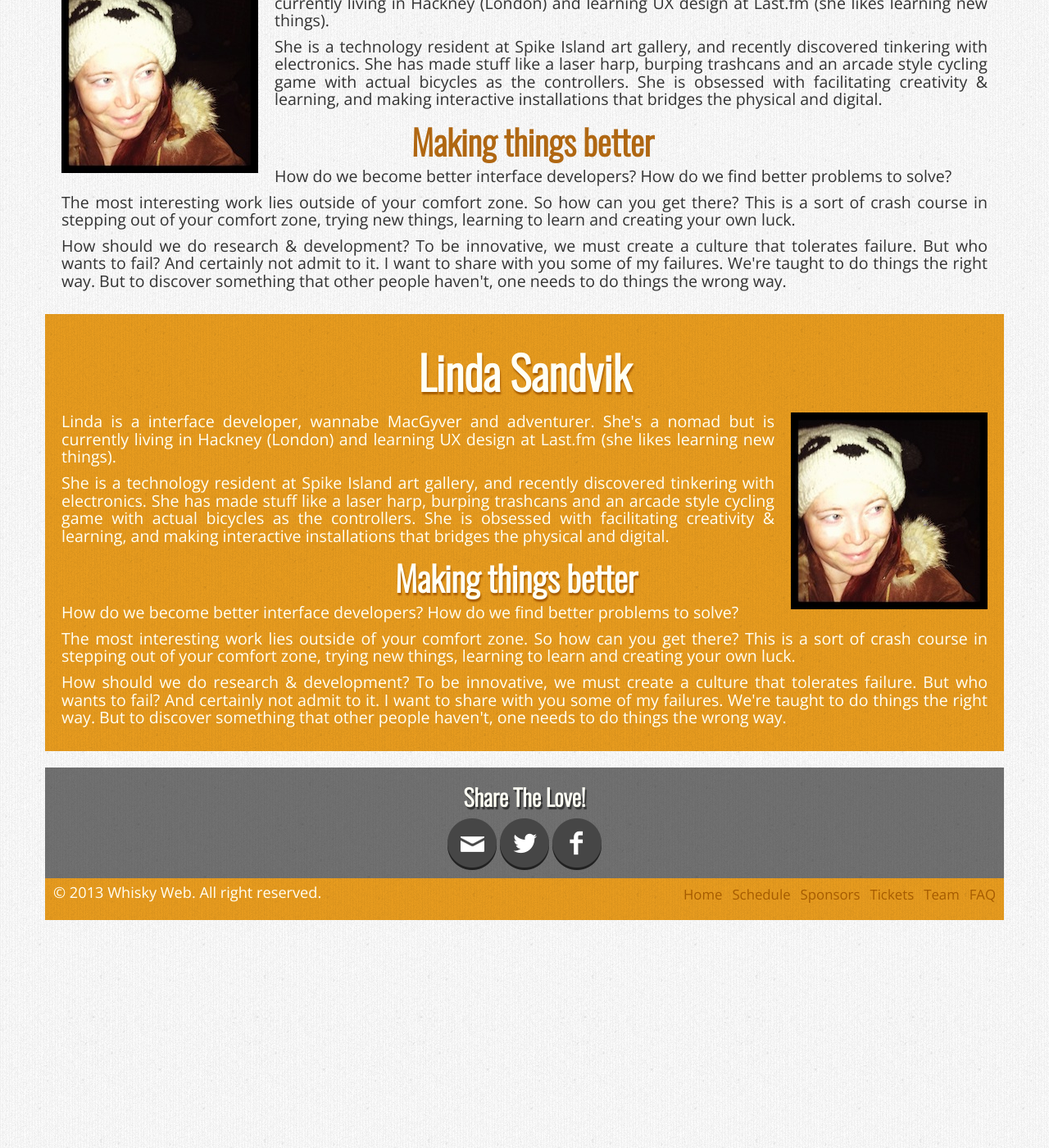
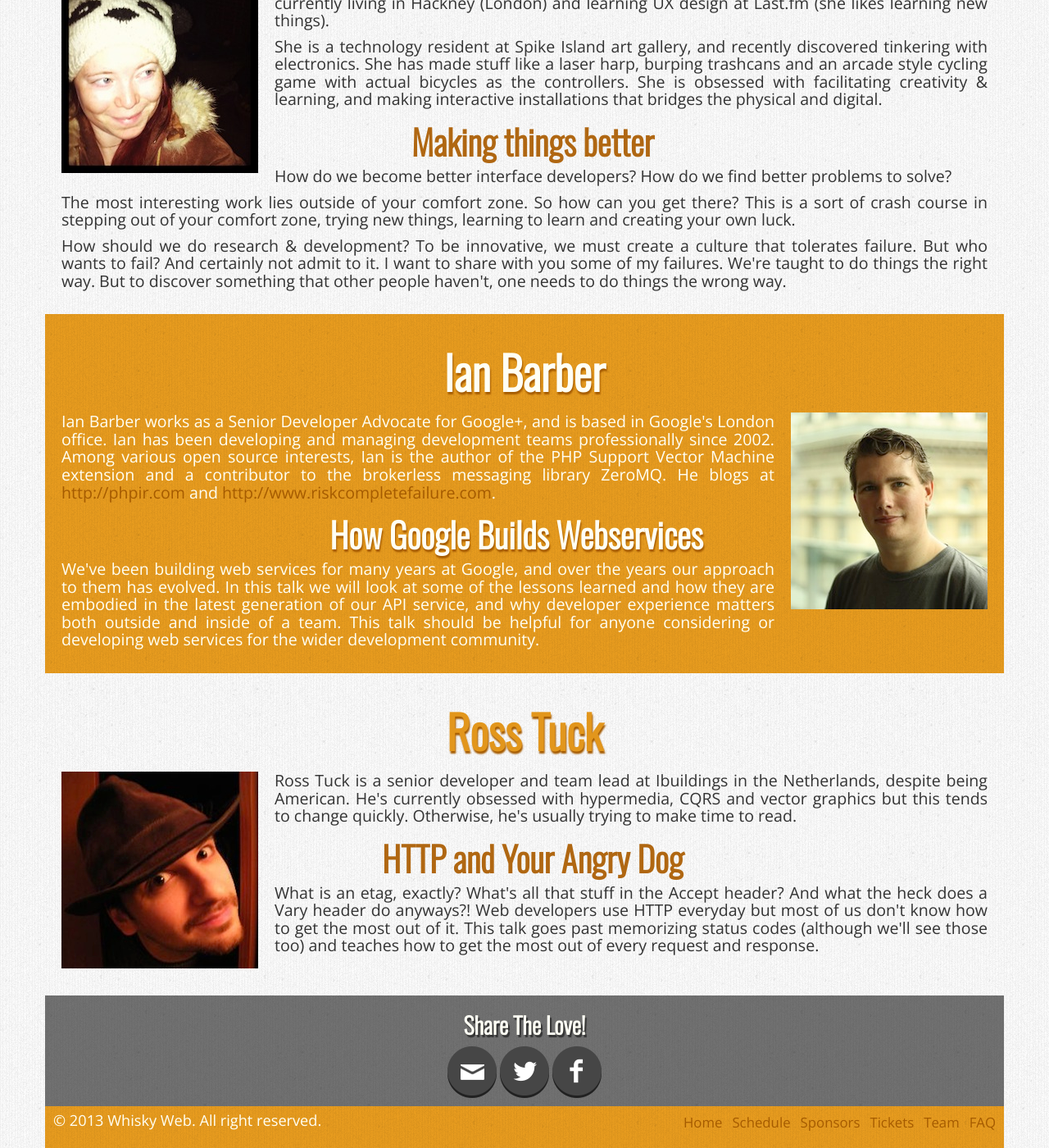
Before and after one commit to whiskyweb/whiskyweb-website, a Jekyll site: the page built from speakers.html, in a window 1280 px wide and 1400 px high, scrolled down 229 px. Shown: the whole window at 82% size. Built offline with Jekyll 4.4.1, drawn with Linux system fonts in a browser that asks for light colours; nearby versions of some CDN libraries; before the commit the page ends 1351 px from its top, so only the background shows below that.

Commit message:
Adds Ian Barber and Ross Tuck as speakers

```diff
--- a/speakers.html
+++ b/speakers.html
@@ -17,17 +17,26 @@ title: Sponsors
     </div>
 </div>
 
-<div class='speaker speaker-right last'>
+<div class='speaker speaker-right'>
     <div class='bio'>
-        <h1>Linda Sandvik</h1>
-        <img class="hidden-phone" src='img/lsandvik.jpg' alt='Linda Sandvik' />
-        <p>Linda is a interface developer, wannabe MacGyver and adventurer. She's a nomad but is currently living in Hackney (London) and learning UX design at Last.fm (she likes learning new things).</p>
-        <p>She is a technology resident at Spike Island art gallery, and recently discovered tinkering with electronics. She has made stuff like a laser harp, burping trashcans and an arcade style cycling game with actual bicycles as the controllers. She is obsessed with facilitating creativity &amp; learning, and making interactive installations that bridges the physical and digital.</p>
+        <h1>Ian Barber</h1>
+        <img class="hidden-phone" src='img/ibarber.jpg' alt='Ian Barber' />
+        <p>Ian Barber works as a Senior Developer Advocate for Google+, and is based in Google's London office. Ian has been developing and managing development teams professionally since 2002. Among various open source interests, Ian is the author of the PHP Support Vector Machine extension and a contributor to the brokerless messaging library ZeroMQ. He blogs at <a href='http://phpir.com'>http://phpir.com</a> and <a href='http://www.riskcompletefailure.com'>http://www.riskcompletefailure.com</a>.</p>
     </div>
     <div class='abstract'>
-        <h2>Making things better</h2>
-        <p>How do we become better interface developers? How do we find better problems to solve?</p>
-        <p>The most interesting work lies outside of your comfort zone. So how can you get there? This is a sort of crash course in stepping out of your comfort zone, trying new things, learning to learn and creating your own luck.</p>
-        <p>How should we do research &amp; development? To be innovative, we must create a culture that tolerates failure. But who wants to fail? And certainly not admit to it. I want to share with you some of my failures. We're taught to do things the right way. But to discover something that other people haven't, one needs to do things the wrong way.</p>
+        <h2>How Google Builds Webservices</h2>
+        <p>We've been building web services for many years at Google, and over the years our approach to them has evolved. In this talk we will look at some of the lessons learned and how they are embodied in the latest generation of our API service, and why developer experience matters both outside and inside of a team. This talk should be helpful for anyone considering or developing web services for the wider development community.</p>
     </div>
 </div>
+
+<div class='speaker speaker-left last'>
+    <div class='bio'>
+        <h1>Ross Tuck</h1>
+        <img class="hidden-phone" src='img/rtuck.jpg' alt='Ross Tuck' />
+        <p>Ross Tuck is a senior developer and team lead at Ibuildings in the Netherlands, despite being American. He's currently obsessed with hypermedia, CQRS and vector graphics but this tends to change quickly. Otherwise, he's usually trying to make time to read.</p>
+    </div>
+    <div class='abstract'>
+        <h2>HTTP and Your Angry Dog</h2>
+        <p>What is an etag, exactly? What's all that stuff in the Accept header? And what the heck does a Vary header do anyways?! Web developers use HTTP everyday but most of us don't know how to get the most out of it. This talk goes past memorizing status codes (although we'll see those too) and teaches how to get the most out of every request and response.</p>
+    </div>
+</div>
```
Also changed, not shown: img/ibarber.jpg (added), img/rtuck.jpg (added).
